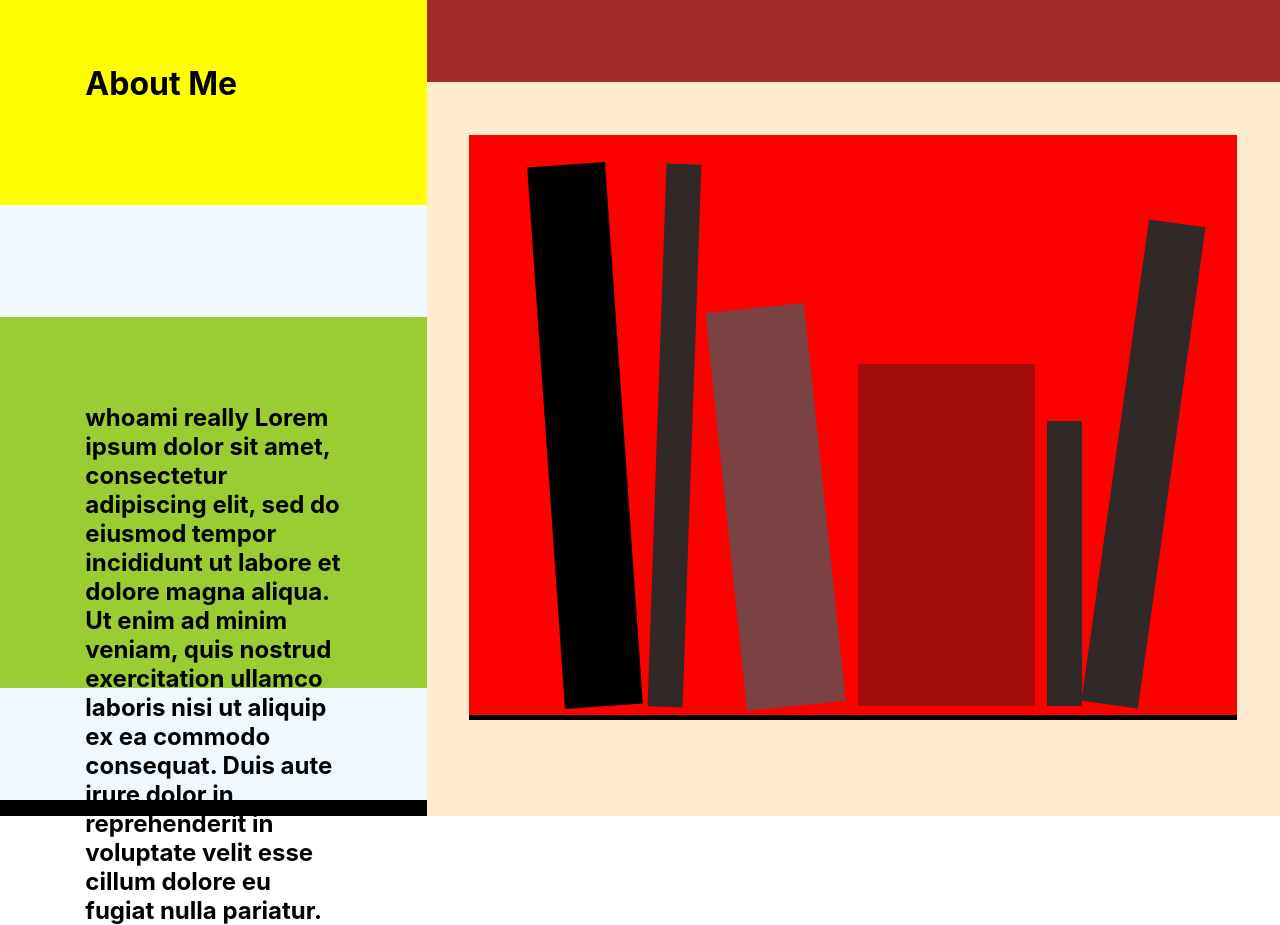
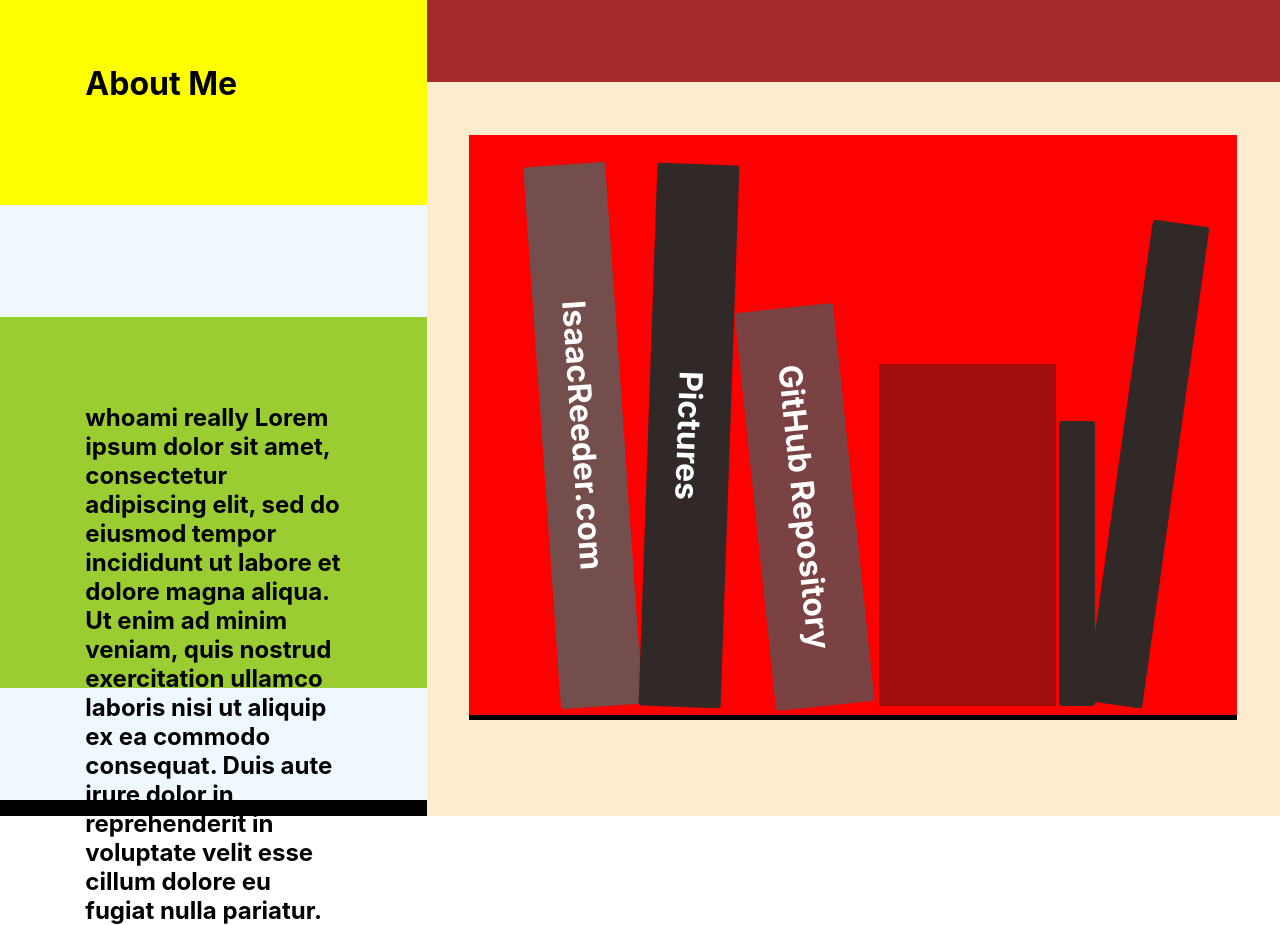
Before and after one commit to IsaacReeder/Furnitecture-Ecommerce, a React (Create React App) app in the folder new-client/: page /aboutme in a window 1280 px wide. Built offline with nearby package versions, Linux system fonts and the light colour scheme.

Commit message:
giving books hyperlink titles

```diff
--- a/new-client/src/components/AboutMe/AboutMe.css
+++ b/new-client/src/components/AboutMe/AboutMe.css
@@ -61,8 +61,9 @@
 
 .book-1 {
   /* flex: 1; */
+  display: flex;
   height: 95%;
-  background-color: black;
+  background-color: rgb(116, 77, 77);
   flex-basis: 11%;
   bottom: 0;
   margin-right: -17%;
@@ -70,33 +71,64 @@
   transition: all 0.3s ease-in-out 0s;
   writing-mode: vertical-rl;
   text-orientation: mixed;
+  align-items: center;
+  justify-content: center;
+  border-radius: 3px;
 }
 .book-1:hover {
   transform: rotate(-2deg);
 }
+.book-1-title {
+  color: white;
+  text-decoration: none;
+}
+
 .book-2 {
   /* flex: 2; */
+  display: flex;
   height: 95%;
   background-color: rgb(49, 40, 40);
   flex-basis: 5%;
   margin-right: -17%;
   transform: rotate(2deg);
   transition: all 0.3s ease-in-out 0s;
+  writing-mode: vertical-rl;
+  text-orientation: mixed;
+  align-items: center;
+  justify-content: center;
+  border-radius: 3px;
 }
 .book-2:hover {
   transform: rotate(4deg);
 }
+.book-2-title {
+  color: white;
+  text-decoration: none;
+}
+a {
+  text-decoration: none;
+}
 .book-3 {
   /* flex: 3; */
+  display: flex;
   height: 70%;
   background-color: rgb(122, 66, 66);
   flex-basis: 14%;
   margin-right: -17%;
   transform: rotate(-6deg);
   transition: all 0.3s ease-in-out 0s;
+  writing-mode: vertical-rl;
+  text-orientation: mixed;
+  align-items: center;
+  justify-content: center;
+  border-radius: 3px;
 }
 .book-3:hover {
   transform: rotate(-4deg);
+}
+.book-3-title {
+  color: white;
+  text-decoration: none;
 }
 .book-4 {
   /* flex: 2; */
@@ -104,7 +136,8 @@
   background-color: rgb(49, 40, 40);
   flex-basis: 5%;
   margin-right: -17%;
-  /* transform: rotate(1deg); */
+
+  border-radius: 3px;
   transition: all 0.3s ease-in-out 0s;
 }
 .book-4:hover {
@@ -116,6 +149,7 @@
   background-color: rgb(49, 40, 40);
   flex-basis: 8%;
   margin-right: -10%;
+  border-radius: 3px;
   transform: rotate(8deg);
   transition: all 0.3s ease-in-out 0s;
 }
--- a/new-client/src/components/AboutMe/AboutMe.js
+++ b/new-client/src/components/AboutMe/AboutMe.js
@@ -20,9 +20,33 @@
       <div className="right-am-container">
         <div className="button-box"></div>
         <div className="book-box">
-          <div className="book-1">asdf</div>
-          <div className="book-2"></div>
-          <div className="book-3"></div>
+          <div className="book-1">
+            <a
+              href="https://www.isaacreeder.com"
+              rel="noopener noreferrer"
+              target="_blank"
+            >
+              <h1 className="book-1-title">IsaacReeder.com</h1>
+            </a>
+          </div>
+          <div className="book-2">
+            <a
+              href="https://www.isaacreeder.com"
+              rel="noopener noreferrer"
+              target="_blank"
+            >
+              <h1 className="book-2-title">Pictures</h1>
+            </a>
+          </div>
+          <div className="book-3">
+            <a
+              href="https://github.com/IsaacReeder"
+              rel="noopener noreferrer"
+              target="_blank"
+            >
+              <h1 className="book-3-title">GitHub Repository</h1>
+            </a>
+          </div>
           <div className="vase"></div>
           <div className="book-4"></div>
           <div className="book-5"></div>
```
